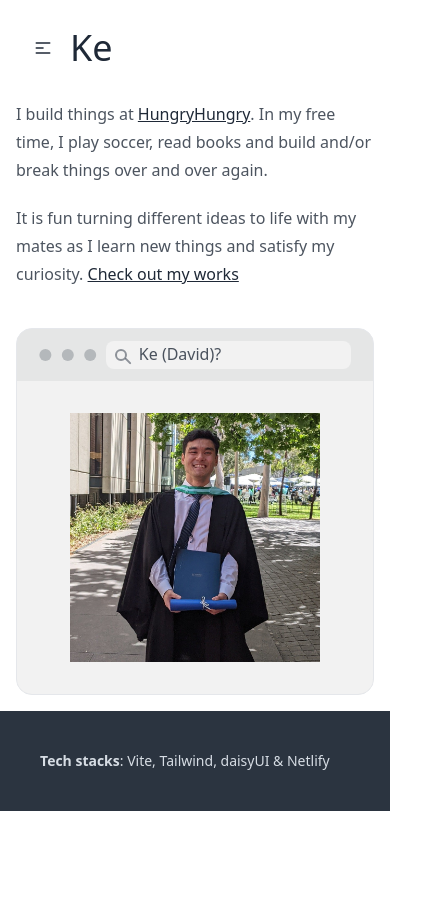
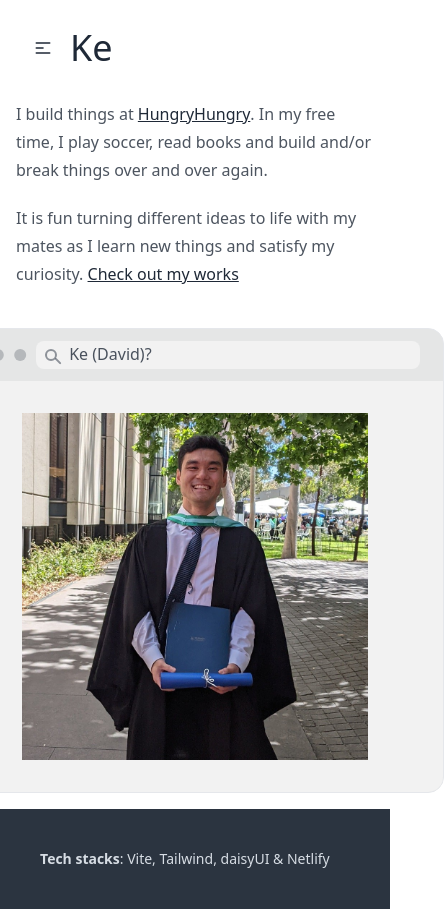
Before and after one commit to keduong33/my-portfolio, a React (Vite) app: page / in a window 390 px wide. Shown: the whole page, 444 px wide, since content can reach past the window. Before the commit the page ends 844 px from the top, so only its background shows below. Built offline with nearby package versions, Linux system fonts and the light colour scheme.

Commit message:
place footer at the bottom & place image in middle

```diff
--- a/src/App.tsx
+++ b/src/App.tsx
@@ -4,14 +4,14 @@ import NavBar from "./components/NavBar";
 
 function App() {
   return (
-    <>
+    <div className="flex flex-col justify-between h-svh">
       <div className="p-4">
         <NavBar />
         <Home />
       </div>
 
       <Footer />
-    </>
+    </div>
   );
 }
 
--- a/src/components/Footer.tsx
+++ b/src/components/Footer.tsx
@@ -1,6 +1,6 @@
 function Footer() {
   return (
-    <footer className=" bottom-0 footer p-10 bg-neutral text-neutral-content">
+    <footer className="footer p-10 bg-neutral text-neutral-content">
       <aside>
         <p>
           <span className="font-bold">Tech stacks</span>: Vite, Tailwind,
--- a/src/components/Home.tsx
+++ b/src/components/Home.tsx
@@ -1,5 +1,5 @@
 const Photo = () => (
-  <div className="mockup-browser border bg-base-300 md:w-[60%] lg:w-[60%] -z-[1]">
+  <div className="mockup-browser border bg-base-300 md:w-[60%] lg:w-[60%] -z-[1] self-center">
     <div className="mockup-browser-toolbar">
       <div className="input">Ke (David)?</div>
     </div>
```
